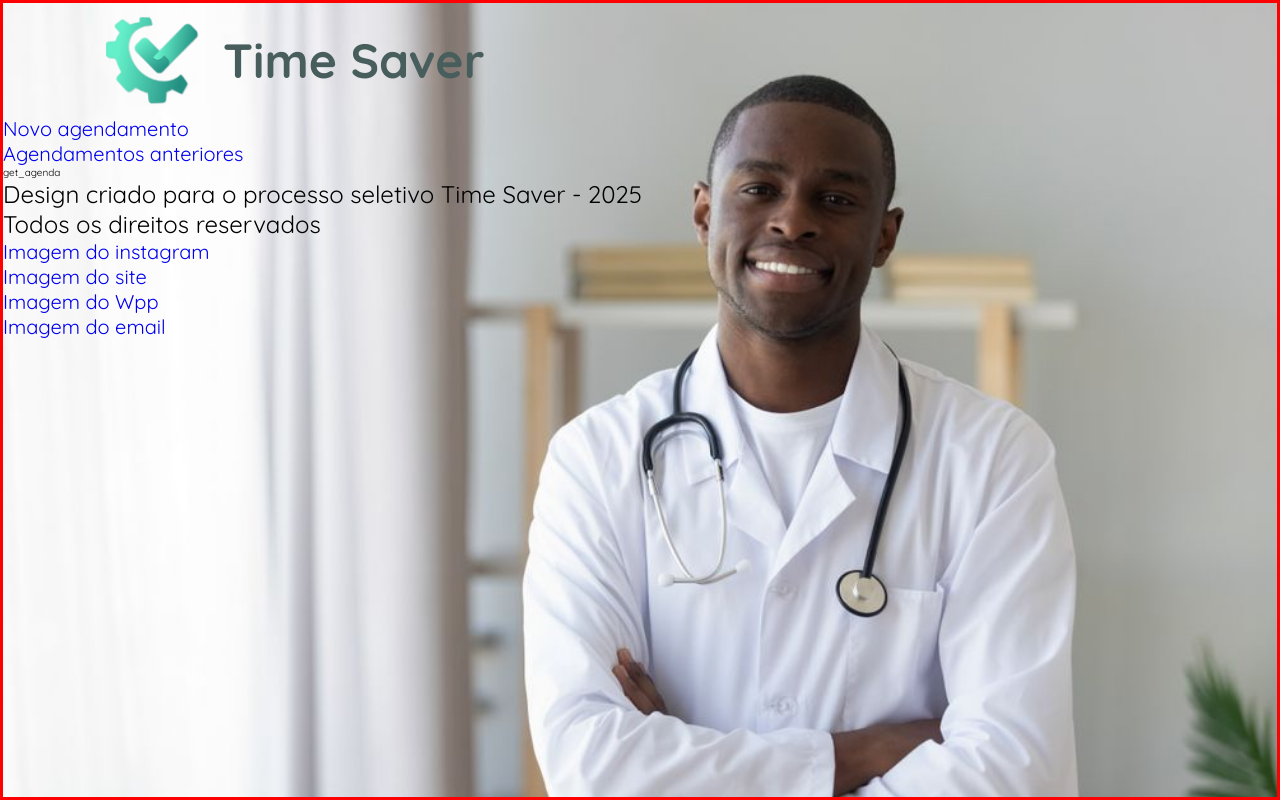
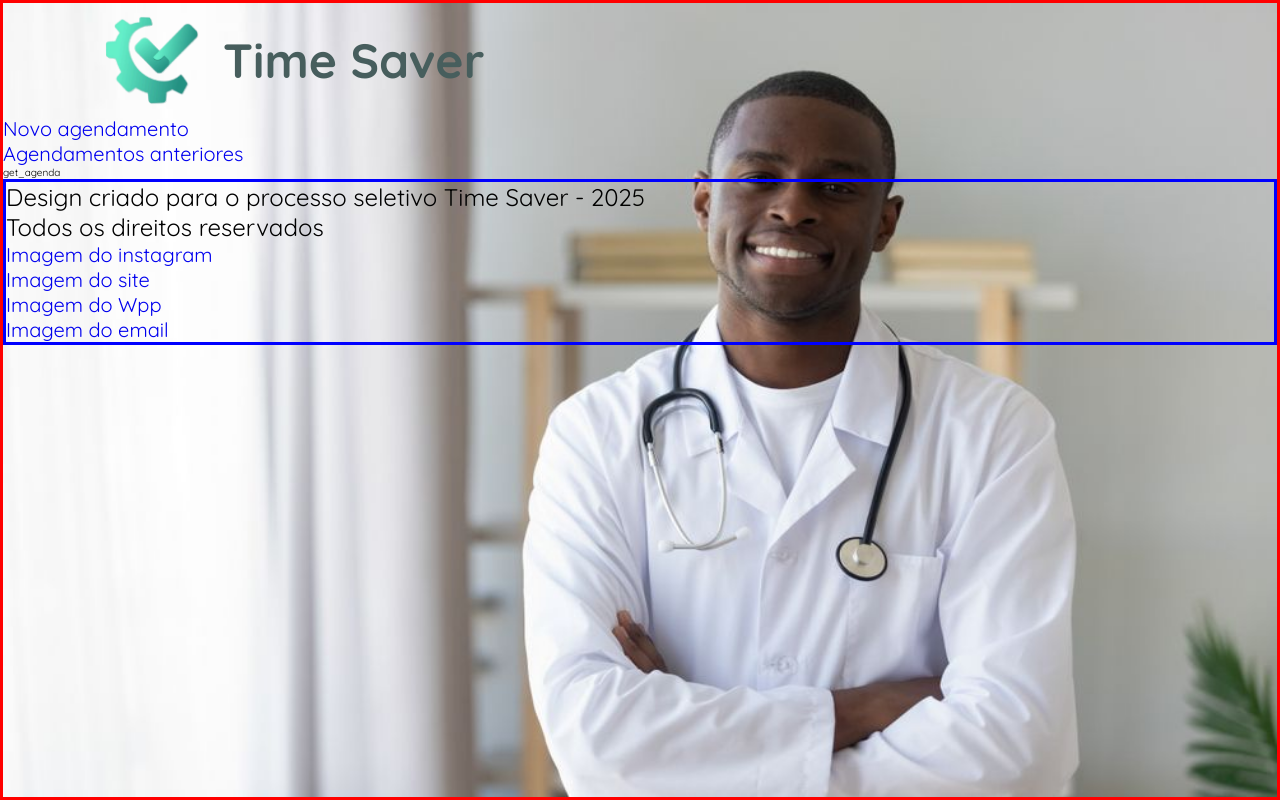
Before and after one commit to lolimamota/time-saver-front, a React (Vite) app: page /ver_agendamento in a window 1280 px wide. Built offline with nearby package versions, Linux system fonts and the light colour scheme.

Commit message:
ADD: link da estilização do footer  e alteração da imagem de fundo

```diff
--- a/src/components/footer/footer.jsx
+++ b/src/components/footer/footer.jsx
@@ -1,8 +1,13 @@
+//IMPORTS GLOBAIS
 import React from 'react'
+
+//IMPORTS DE IMAGEM
+//IMPORTS DE ESTILO
+import S from '../../scss/components/footer/footer.module.scss'
 
 function footer() {
   return (
-    <footer>
+    <footer className={S.footerStyle}>
       <p>Design criado para o processo seletivo Time Saver - 2025</p>
       <p>Todos os direitos reservados</p>
       <ul>
--- a/src/scss/components/app/app.module.scss
+++ b/src/scss/components/app/app.module.scss
@@ -5,6 +5,6 @@
     width: 100%;
     height: 100vh;
     background-image: url('../../../assets/bg-desktop.jpg');
-    background-size: cover, 100%;
+    background-size: 100% 100vh;
     background-repeat: no-repeat;
 }
--- a/src/scss/components/footer/footer.module.scss
+++ b/src/scss/components/footer/footer.module.scss
@@ -0,0 +1,5 @@
+@use '../../patterns/mixins.module.scss' as mixins;
+
+.footerStyle{
+    border: solid blue;
+}
```
